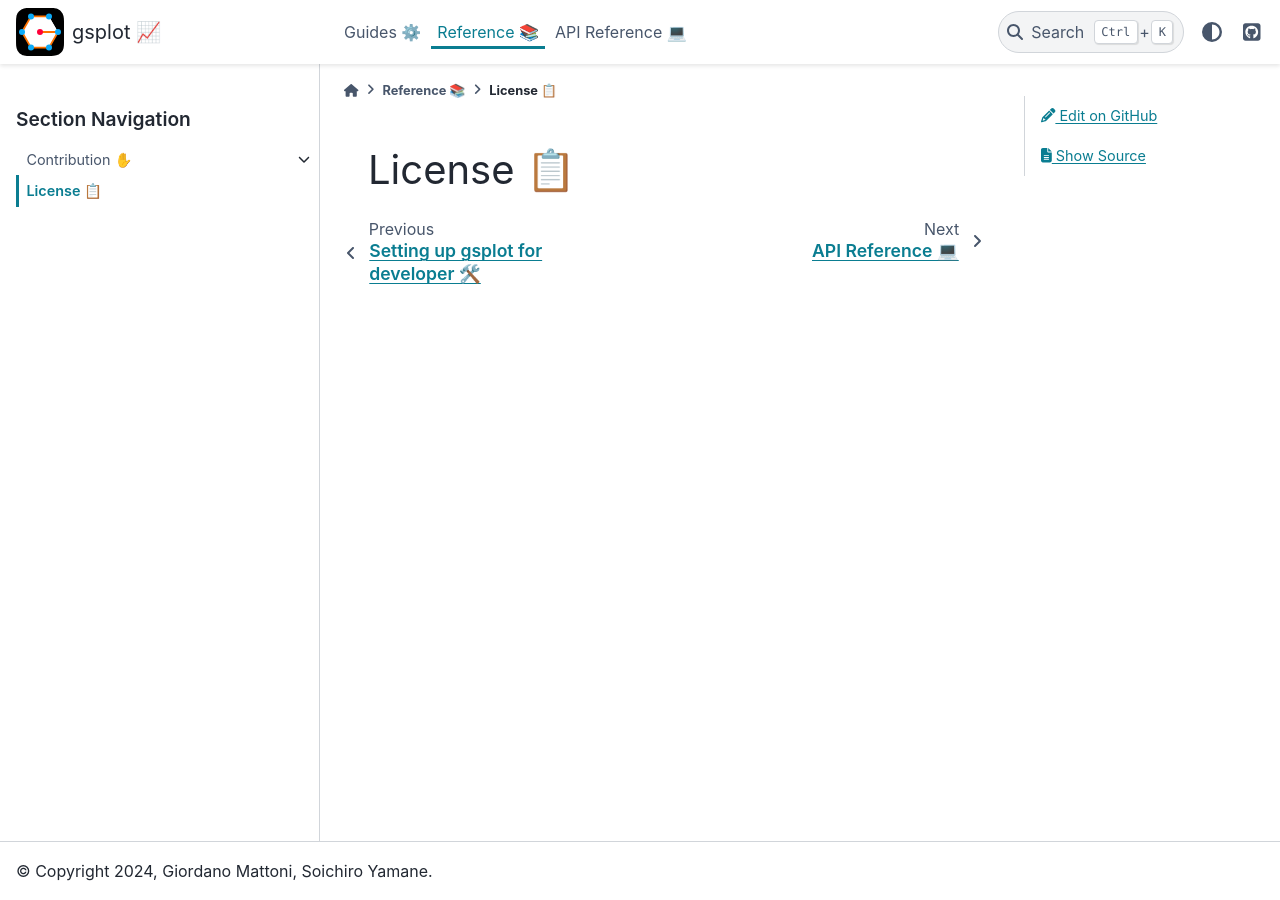
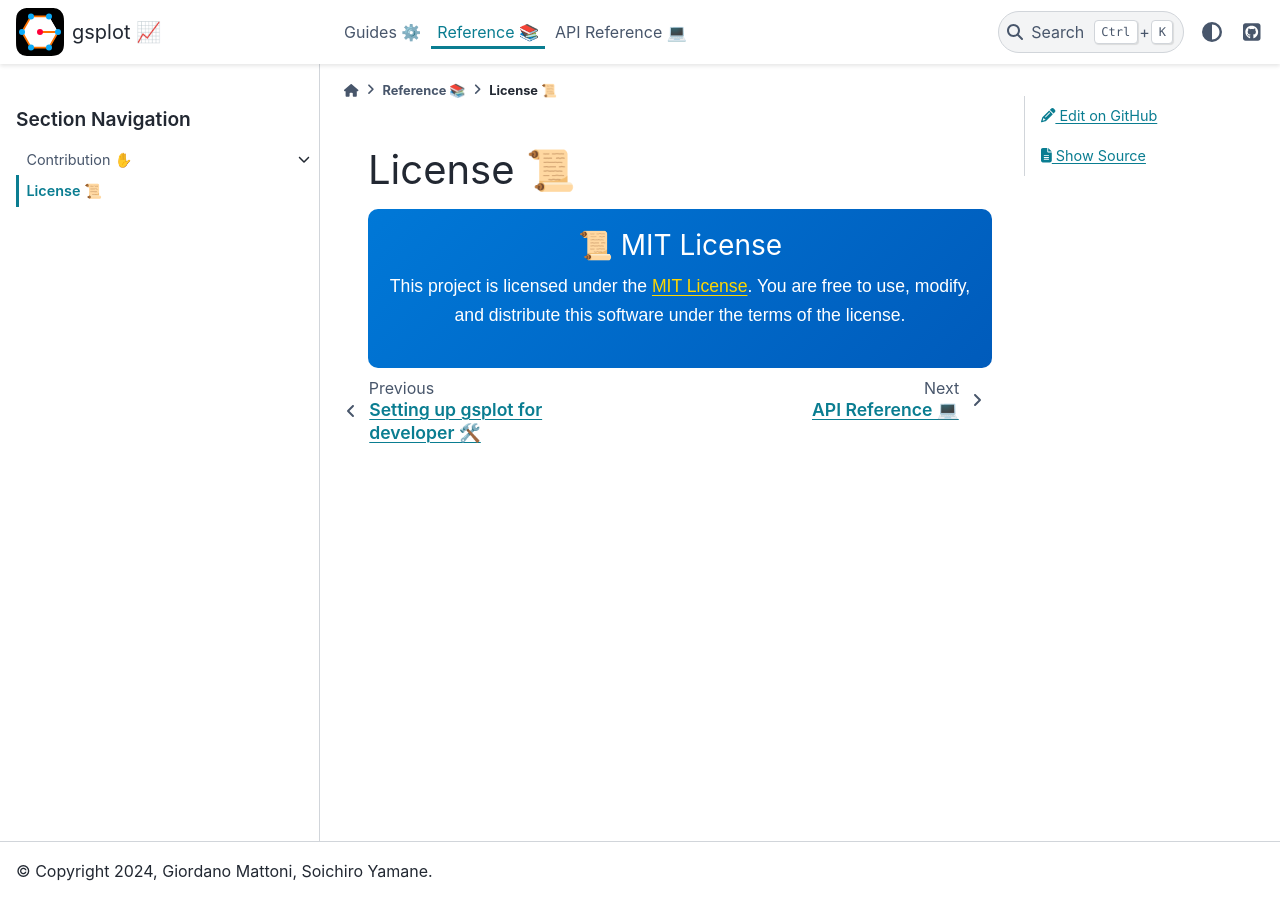
Before and after one commit to SoichiroYamane/gsplot, a Sphinx documentation site: the page built from docs/reference/licence/index.md, in a window 1280 px wide. Built offline with Sphinx 7.4.7 and the PyData theme 0.15.4, drawn with Linux system fonts in a browser that asks for light colours.

Commit message:
docs: ✏️ update docs

````diff
--- a/docs/api_reference/apis.rst
+++ b/docs/api_reference/apis.rst
@@ -4,6 +4,7 @@ APIs 📖
 .. autosummary::
    :toctree: ./apis
 
+   gsplot.hello_world.hello_world
    gsplot.plot.line
    gsplot.plot.scatter_colormap
    gsplot.plot.scatter
--- a/docs/reference/licence/index.md
+++ b/docs/reference/licence/index.md
@@ -1 +1,10 @@
-# License 📋
+# License 📜
+
+```{raw} html
+<div style="background: linear-gradient(135deg, #0078D7, #005BBB); color: white; border-radius: 10px; padding: 20px; text-align: center; font-family: Arial, sans-serif;">
+    <h3 style="margin: 0;">📜 MIT License</h1>
+    <p style="margin-top: 10px; font-size: 1.1em;">
+        This project is licensed under the <a href="https://github.com/SoichiroYamane/gsplot/blob/main/LICENSE" target="_blank" style="color: #FFD700; text-decoration: underline;">MIT License</a>.
+        You are free to use, modify, and distribute this software under the terms of the license.
+    </p>
+</div>
````
Also changed, not shown: README.md (+5 -7 lines), docs/guides/start/get_started.md (+22 -7 lines), docs/index.md (+44 -4 lines), docs/reference/index.md (+0 -5 lines), docs/_static/logo_title_gsplot.png (added).
